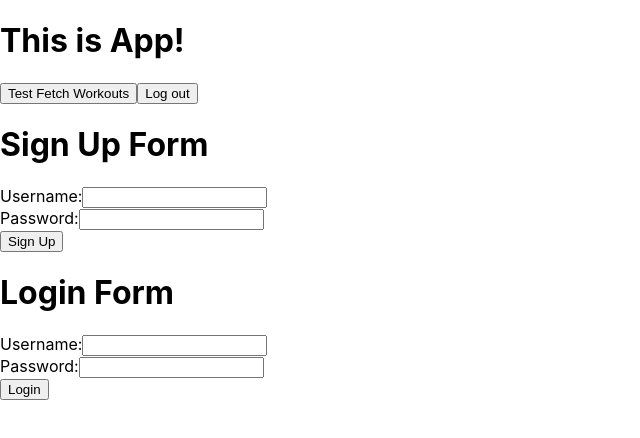
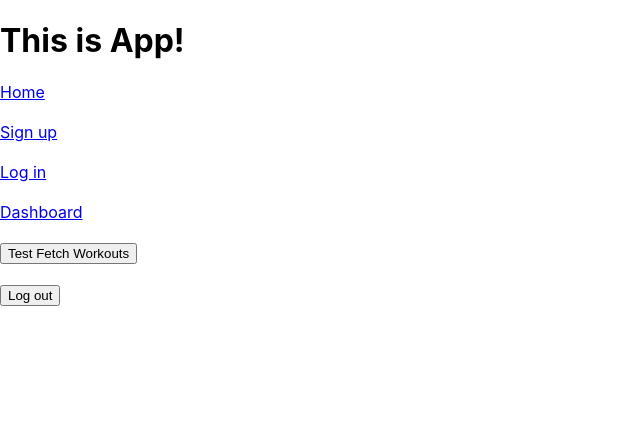
Before and after one commit to lhaake/unit4-proj-frontend, a React (Create React App) app: page / in a window 1280 px wide. Shown: the top 438 px of the page, without its empty margins (0-640 px from the left). Built offline with nearby package versions, Linux system fonts and the light colour scheme.

Commit message:
working on rendering workout data for user that is loggedin

```diff
--- a/src/App.js
+++ b/src/App.js
@@ -1,15 +1,17 @@
 import React, {useState} from 'react'
 import './App.css';
-import {Route} from "react-router-dom"
+import {Route, Link, Switch} from "react-router-dom"
 import TestForm from "./TestForm"
+import Dash from "./Dash"
 
 function App() {
     // url to backend
     const url = "https://lh-training-log-backend.herokuapp.com"
 
-  // state for user info
+    // state for user login info
     const [userLogin, setUserLogin] = useState({})
 
+    //state for user signup info
     const [userSignup, setUserSignup] = useState({})
 
     // state for user's workouts
@@ -84,10 +86,15 @@ function App() {
         <h1>This is App!</h1>
          {/* <button onClick={() => }>Sign Up</button> */}
         {/* <button onClick={() => login()}>Log In</button> */}
-        <button onClick={() => testGetWorkouts()}>Test Fetch Workouts</button>
+        <Link to="/">Home</Link><br /><br />
+        <Link to="/signup">Sign up</Link><br /><br />
+        <Link to="/login">Log in</Link><br /><br />
+        <Link to="/dashboard">Dashboard</Link><br /><br />
+        <button onClick={() => testGetWorkouts()}>Test Fetch Workouts</button><br /><br />
         <button onClick={() => logout()}>Log out</button>
 
-        <Route exact path="/"
+      <Switch>
+        <Route path="/signup"
 			render={(rp) => (
         	<TestForm
                 {...rp}
@@ -97,7 +104,7 @@ function App() {
       	    )}
         />
 
-        <Route exact path="/"
+        <Route path="/login"
 			render={(rp) => (
         	<TestForm
                 {...rp}
@@ -106,6 +113,19 @@ function App() {
 		    />
       	    )}
         />
+
+        { workouts[0] ?
+         <Route path="/dashboard"
+			  render={(rp) => (
+        	<Dash
+                {...rp}
+			    workouts={workouts}
+		    />
+      	    )}
+        />
+        : null
+        }
+</Switch>
         </div>
     )
 
--- /dev/null
+++ b/src/Dash.js
@@ -0,0 +1,26 @@
+import React from "react"
+
+const Dash = (props) => {
+    const {workouts} = props
+
+console.log("workout data", workouts)
+
+ const loaded = () => (
+    <div style={{ textAlign: "center" }}>
+    <h1> Dash Component</h1>
+      {workouts.map((workout) => (
+        <article>
+          <h1>{workout.title}</h1>
+          <h3>{workout.time}</h3>
+
+        </article>
+      ))}
+      </div>
+  )
+
+  return workouts.length > 0 ? loaded() : <h1>Loading...</h1>
+
+}
+export default Dash;
+
+ // if(!workouts) return <div>No workouts data</div>
--- a/src/TestForm.js
+++ b/src/TestForm.js
@@ -21,7 +21,6 @@ const LoginForm = (props) => {
         event.preventDefault()
         props.handleForm(formData);
         props.history.push('/');
-
     }
 
     //function to reset the form after submit
```
Also changed, not shown: 1 other file (tests, documents, lock files or other folders). Lines whose indentation alone changed are shown as unchanged.
